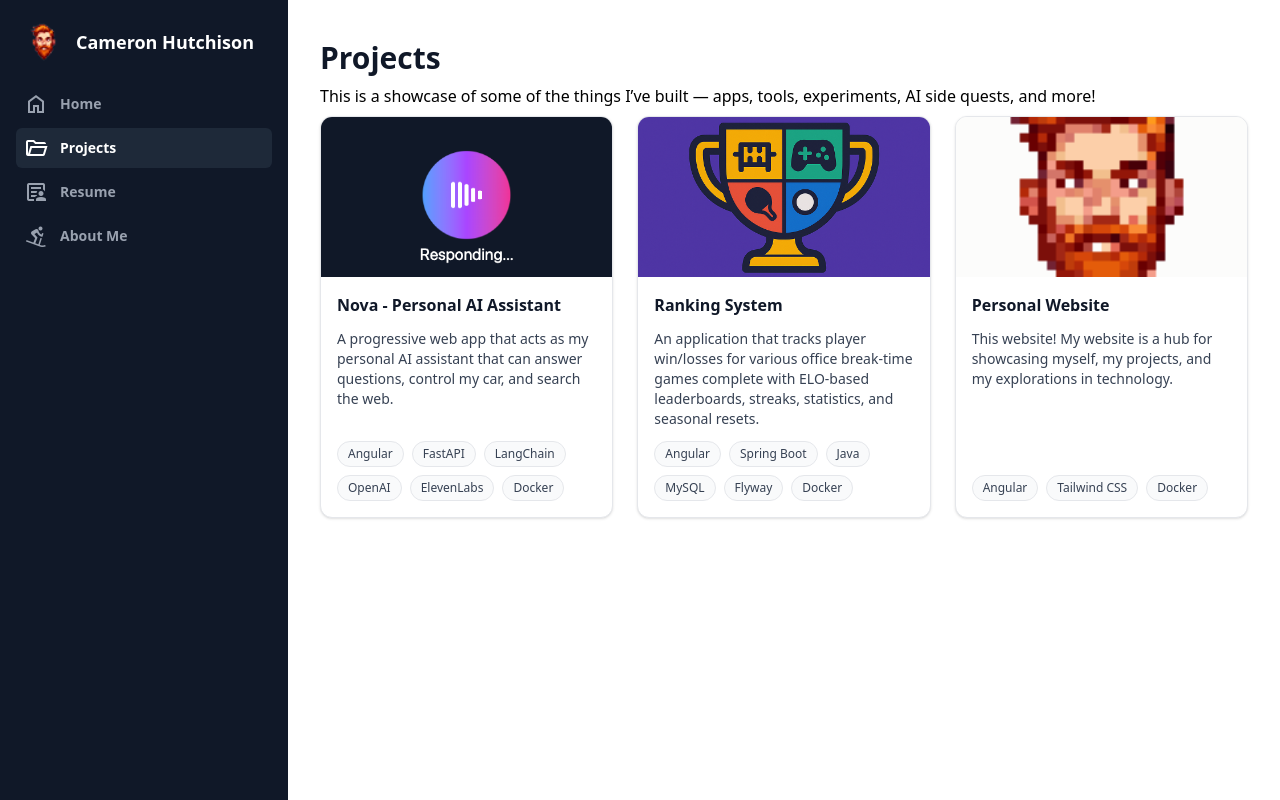
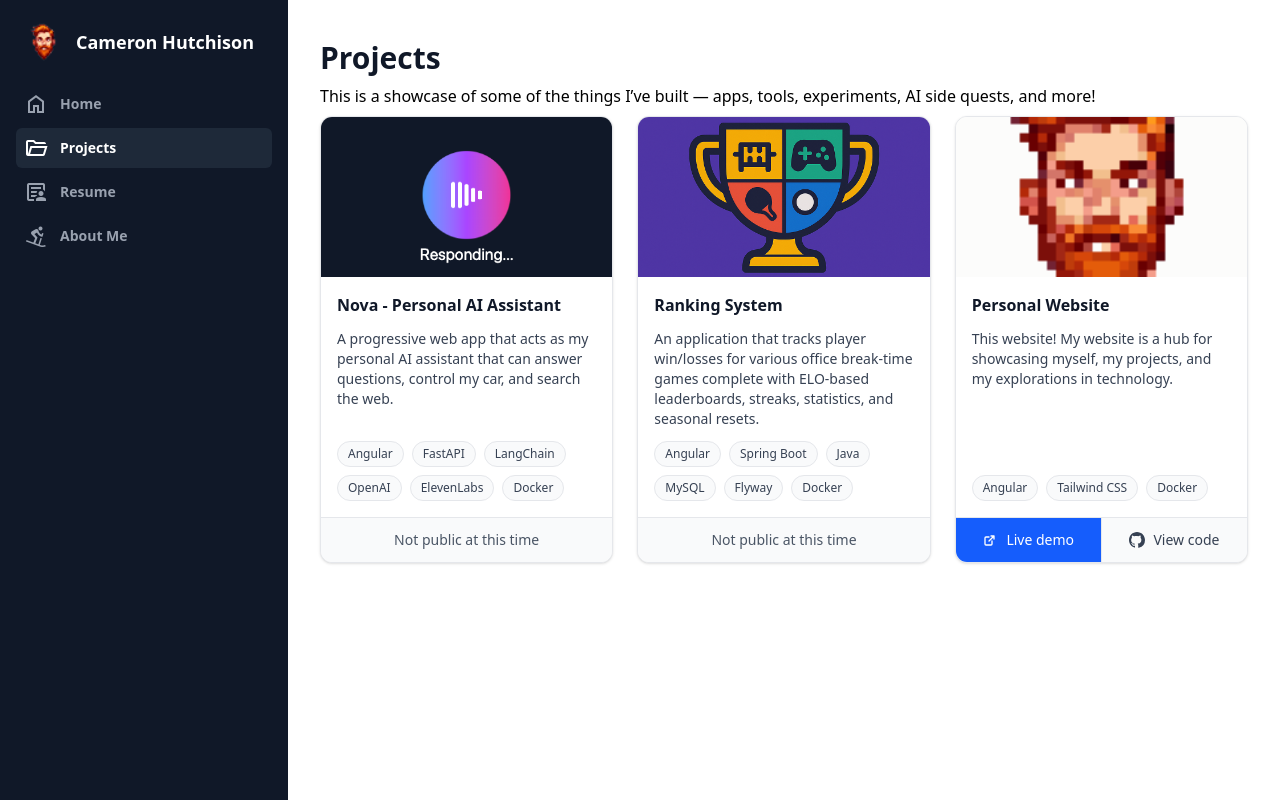
Before and after one commit to chutch1122/personal-site, an Angular app: page /projects in a window 1280 px wide. Built offline with nearby package versions, Linux system fonts and the light colour scheme.

Commit message:
Add footer to live demo and code for project card component, fix tests

```diff
--- a/src/app/common/nav/nav-item/nav-item.component.html
+++ b/src/app/common/nav/nav-item/nav-item.component.html
@@ -2,11 +2,12 @@
   data-test="nav-item"
   class="group flex gap-x-3 rounded-md p-2 text-sm/6 font-semibold cursor-pointer"
   [ngClass]="current() ? 'bg-gray-800 text-white' : 'text-gray-400 hover:bg-gray-800 hover:text-white'">
-  <span
-    data-test="nav-item-icon"
-    class="material-symbols-outlined"
-    [class.hidden]="!hasIcon()">
-    {{ icon() }}
-  </span>
+  @if (hasIcon()) {
+    <span
+      data-test="nav-item-icon"
+      class="material-symbols-outlined">
+      {{ icon() }}
+    </span>
+  }
   <ng-content></ng-content>
 </div>
--- a/src/app/common/project-card/project-card.component.html
+++ b/src/app/common/project-card/project-card.component.html
@@ -16,8 +16,58 @@
 
     <div class="mt-auto flex flex-wrap gap-2">
       @for (tech of project.technologies; track tech) {
-        <span class="rounded-full border border-gray-200 bg-gray-50 px-2.5 py-1 text-xs font-medium text-gray-700">{{ tech }}</span>
+        <span
+          class="rounded-full border border-gray-200 bg-gray-50 px-2.5 py-1 text-xs font-medium text-gray-700">{{ tech }}</span>
       }
     </div>
   </div>
+
+  <!-- Updated footer with clearer labels and icons -->
+  <footer class="border-t border-gray-200 bg-gray-50">
+    @if (project.liveUrl || project.githubUrl) {
+      <div class="flex divide-x divide-gray-200">
+        @if (project.liveUrl) {
+          <a
+            class="flex w-full flex-1 items-center justify-center gap-2 px-4 py-3 text-sm font-medium text-white bg-blue-600 hover:bg-blue-700 focus:outline-none focus:ring-2 focus:ring-blue-500 focus:ring-offset-1"
+            [href]="project.liveUrl"
+            target="_blank"
+            rel="noopener noreferrer"
+            aria-label="Open live demo for {{ project.title }}"
+            title="Open live demo"
+          >
+            <svg class="h-4 w-4" aria-hidden="true" viewBox="0 0 24 24" fill="none">
+              <path
+                d="M13.5 6H18v4.5M18 6L10.5 13.5M15 13.5V18a1.5 1.5 0 0 1-1.5 1.5H6A1.5 1.5 0 0 1 4.5 18V9A1.5 1.5 0 0 1 6 7.5h4.5"
+                stroke="currentColor" stroke-width="2" stroke-linecap="round" stroke-linejoin="round"/>
+            </svg>
+            <span>Live demo</span>
+          </a>
+        }
+        @if (project.githubUrl) {
+          <a
+            class="flex w-full flex-1 items-center justify-center gap-2 px-4 py-3 text-sm font-medium text-gray-700 hover:bg-gray-100 focus:outline-none focus:ring-2 focus:ring-gray-300 focus:ring-offset-1"
+            [href]="project.githubUrl"
+            target="_blank"
+            rel="noopener noreferrer"
+            aria-label="View source code for {{ project.title }} on GitHub"
+            title="View source on GitHub"
+          >
+            <svg class="h-4 w-4" viewBox="0 0 16 16" aria-hidden="true" fill="currentColor">
+              <path
+                d="M8 0C3.58 0 0 3.58 0 8c0 3.54 2.29 6.53 5.47 7.59.4.07.55-.17.55-.38 0-.19-.01-.82-.01-1.49 0 0-2.23.48-2.69-1.07 0 0-.36-.91-.88-1.15 0 0-.72-.49.05-.48 0 0 .78.06 1.19.8 0 0 .69 1.18 1.84.85 0 0 .07-.55.28-.93-1.78-.2-3.64-.89-3.64-3.95 0-.87.31-1.58.82-2.14-.08-.2-.36-1.02.08-2.12 0 0 .67-.21 2.2.82.64-.18 1.32-.27 2-.27.68 0 1.36.09 2 .27 1.53-1.04 2.2-.82 2.2-.82.44 1.1.16 1.92.08 2.12.51.56.82 1.27.82 2.14 0 3.07-1.87 3.75-3.65 3.95.29.25.54.73.54 1.48 0 1.07-.01 1.93-.01 2.2 0 .21.15.46.55.38A8.013 8.013 0 0 0 16 8c0-4.42-3.58-8-8-8z"/>
+            </svg>
+            <span>View code</span>
+          </a>
+        }
+      </div>
+    } @else {
+      <div
+        class="w-full px-4 py-3 text-sm font-medium text-gray-600 text-center"
+        role="status"
+        aria-label="Project not public"
+      >
+        Not public at this time
+      </div>
+    }
+  </footer>
 </article>
--- a/src/app/projects.ts
+++ b/src/app/projects.ts
@@ -4,6 +4,8 @@ export interface Project {
   image: string;
   imageAlt: string;
   technologies: string[];
+  liveUrl?: string;
+  githubUrl?: string;
 }
 
 export const PROJECTS: Project[] = [
@@ -30,5 +32,7 @@ export const PROJECTS: Project[] = [
     image: '/cameron-logo.png',
     imageAlt: 'Screenshot placeholder for Personal Website',
     technologies: ['Angular', 'Tailwind CSS', 'Docker'],
+    liveUrl: 'https://chutchison.com',
+    githubUrl: 'https://github.com/chutch1122/personal-site',
   },
 ];
```
Also changed, not shown: 1 other file (tests, documents, lock files or other folders).
